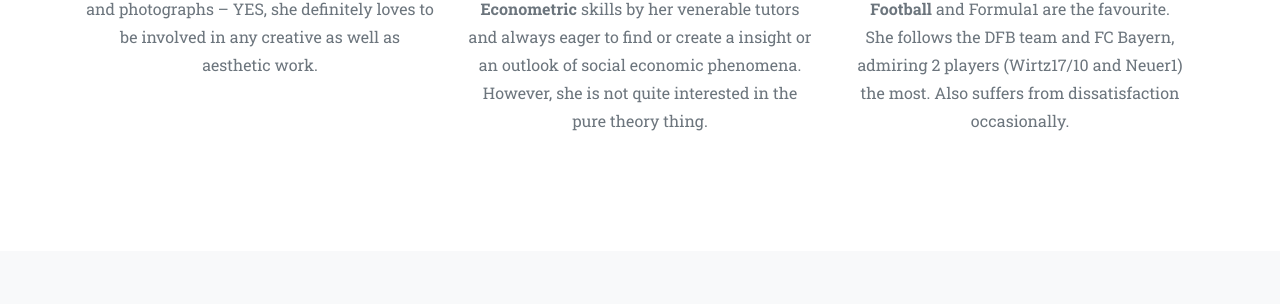
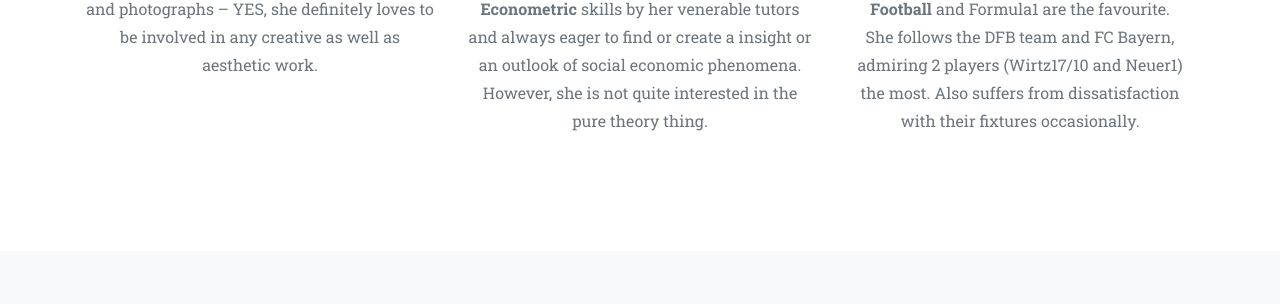
Before and after one commit to JiayuREN1127/JiayuREN1127.github.io, a Jekyll site: the page built from index.md, in a window 1280 px wide and 900 px high, scrolled down 1102 px, cut to the strip 0-750 px from the top of the window. Shown: the part 234-538 px from the top of the strip. Built offline with Jekyll 4.4.1, drawn with Linux system fonts in a browser that asks for light colours; some web fonts are replaced.

Commit message:
Update sitetext.yml

```diff
--- a/_data/sitetext.yml
+++ b/_data/sitetext.yml
@@ -28,7 +28,7 @@
         desc: "She has been being trained to master several **Econometric** skills by her venerable tutors and always eager to find or create a insight or an outlook of social economic phenomena. However, she is not quite interested in the pure theory thing."
         icon: fas fa-chart-line
       - title: "Competitive Sports"
-        desc: "A huge fan of the games, matches and races. **Football** and Formula1 are the favourite. <br> She follows the DFB team and FC Bayern, admiring 2 players (Wirtz17/10 and Neuer1) the most. Also suffers from dissatisfaction occasionally."
+        desc: "A huge fan of the games, matches and races. **Football** and Formula1 are the favourite. <br> She follows the DFB team and FC Bayern, admiring 2 players (Wirtz17/10 and Neuer1) the most. Also suffers from dissatisfaction with their fixtures occasionally."
         icon: far fa-futbol
 
   portfolio:
```
